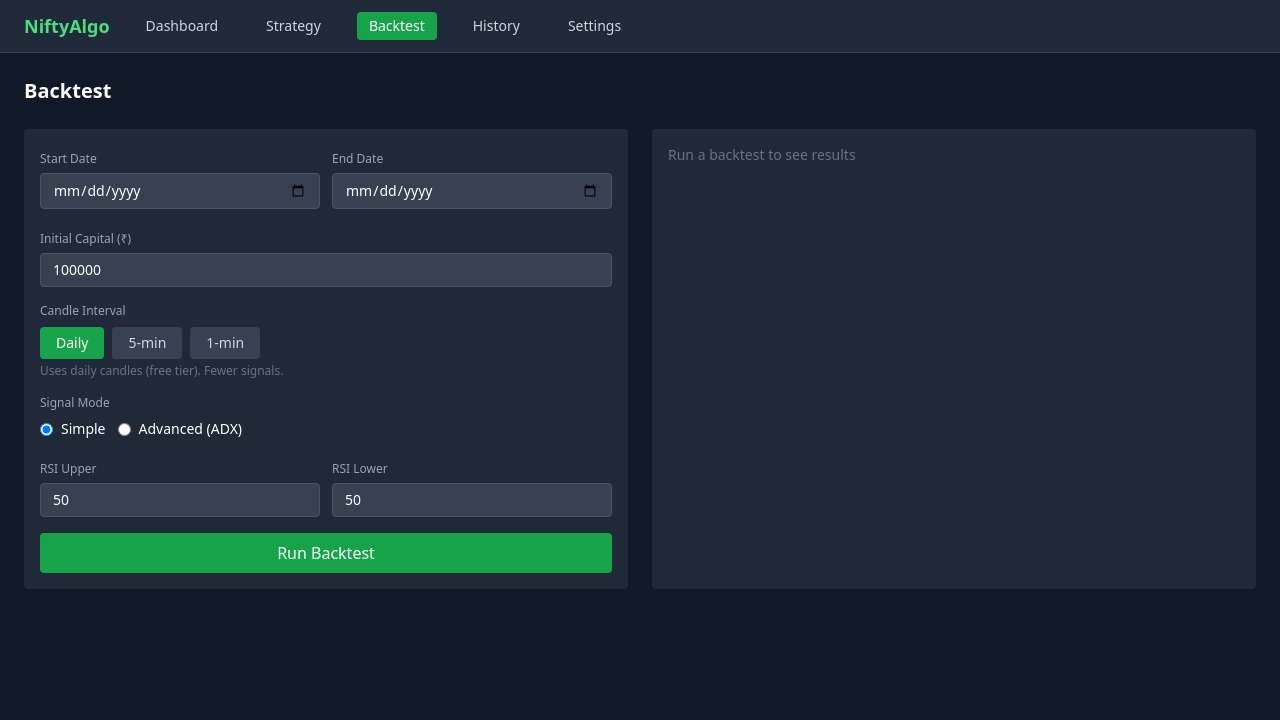
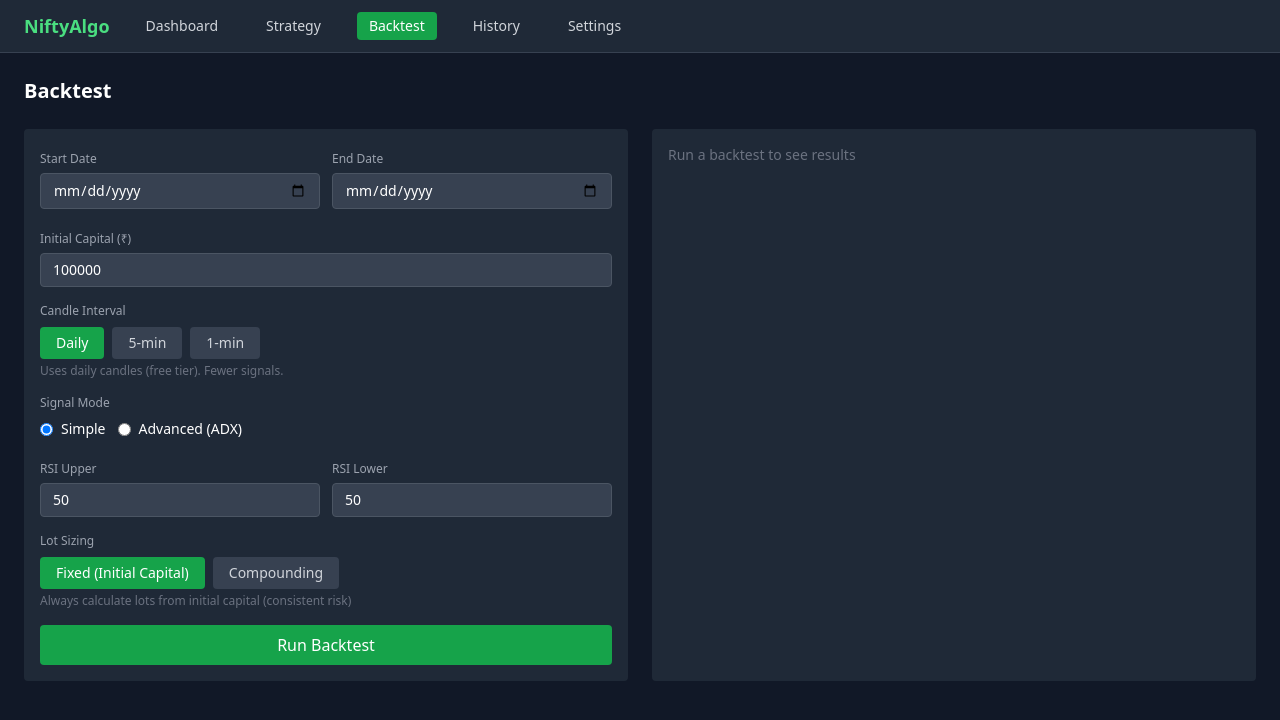
Before and after one commit to cckonankunte-ops/nifty-option-algo-trader, a React (Vite) app in the folder frontend/: page /backtest in a window 1280 px wide. Shown: the top 720 px of the page. Built offline with nearby package versions, Linux system fonts and the light colour scheme.

Commit message:
feat: add lot sizing option (fixed vs compounding) to backtest UI and backend

```diff
--- a/frontend/src/pages/Backtest.jsx
+++ b/frontend/src/pages/Backtest.jsx
@@ -7,6 +7,7 @@ export default function Backtest() {
     start_date: '', end_date: '', initial_capital: 100000,
     signal_mode: 'SIMPLE_5MIN', candle_interval: 'daily',
     adx_period: 14, adx_threshold: 25, rsi_upper: 50, rsi_lower: 50,
+    lot_sizing: 'fixed',
   })
   const [result, setResult] = useState(null)
   const [loading, setLoading] = useState(false)
@@ -107,6 +108,24 @@ export default function Backtest() {
               </div>
             </div>
           )}
+
+          {/* Lot Sizing */}
+          <div>
+            <label className="text-xs text-gray-400 block mb-2">Lot Sizing</label>
+            <div className="flex gap-2">
+              <button onClick={() => setForm({...form, lot_sizing: 'fixed'})}
+                className={`px-4 py-1.5 rounded text-sm ${form.lot_sizing === 'fixed' ? 'bg-green-600 text-white' : 'bg-gray-700 text-gray-300 hover:bg-gray-600'}`}>
+                Fixed (Initial Capital)
+              </button>
+              <button onClick={() => setForm({...form, lot_sizing: 'compounding'})}
+                className={`px-4 py-1.5 rounded text-sm ${form.lot_sizing === 'compounding' ? 'bg-green-600 text-white' : 'bg-gray-700 text-gray-300 hover:bg-gray-600'}`}>
+                Compounding
+              </button>
+            </div>
+            <p className="text-xs text-gray-500 mt-1">
+              {form.lot_sizing === 'fixed' ? 'Always calculate lots from initial capital (consistent risk)' : 'Calculate lots from current capital (profits increase position size)'}
+            </p>
+          </div>
 
           <button onClick={run} disabled={loading} className="w-full bg-green-600 hover:bg-green-700 py-2 rounded font-medium disabled:opacity-50">
             {loading ? 'Running...' : 'Run Backtest'}
```
Also changed, not shown: 2 other files (tests, documents, lock files or other folders).
